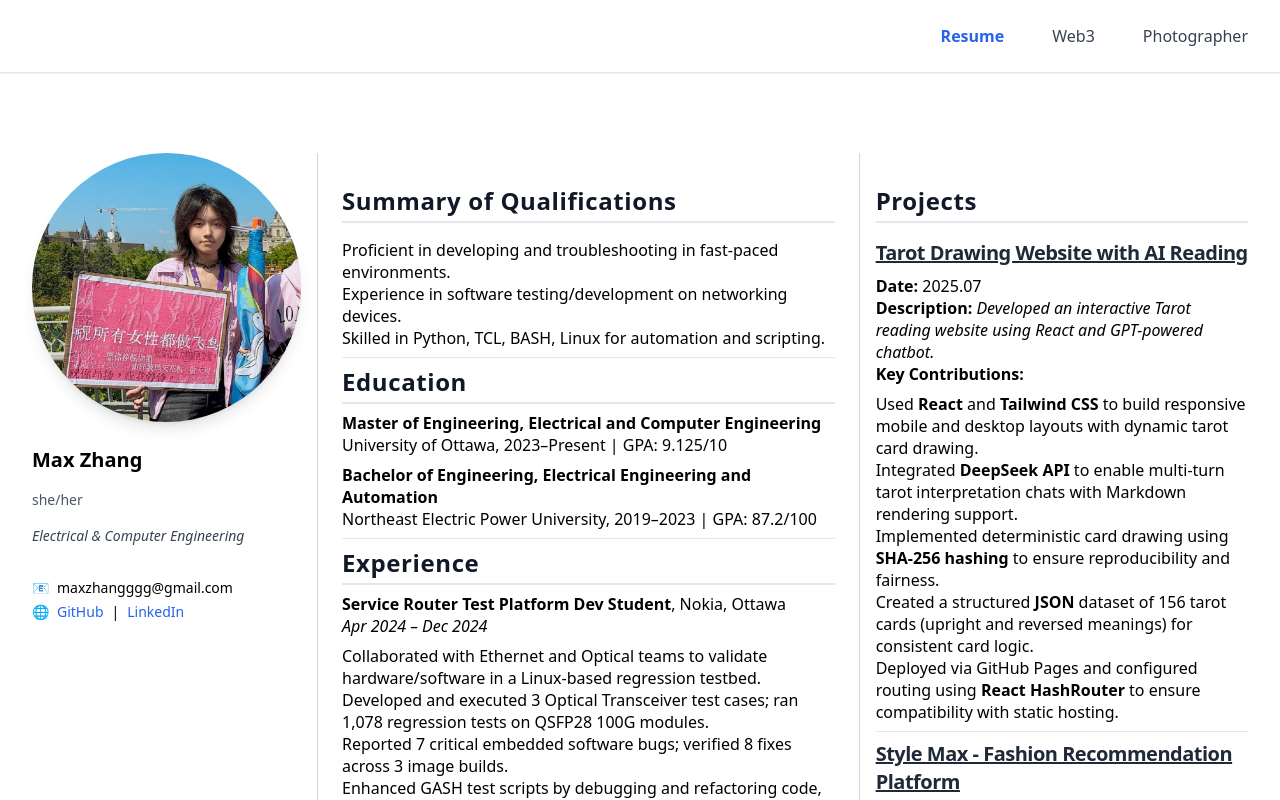
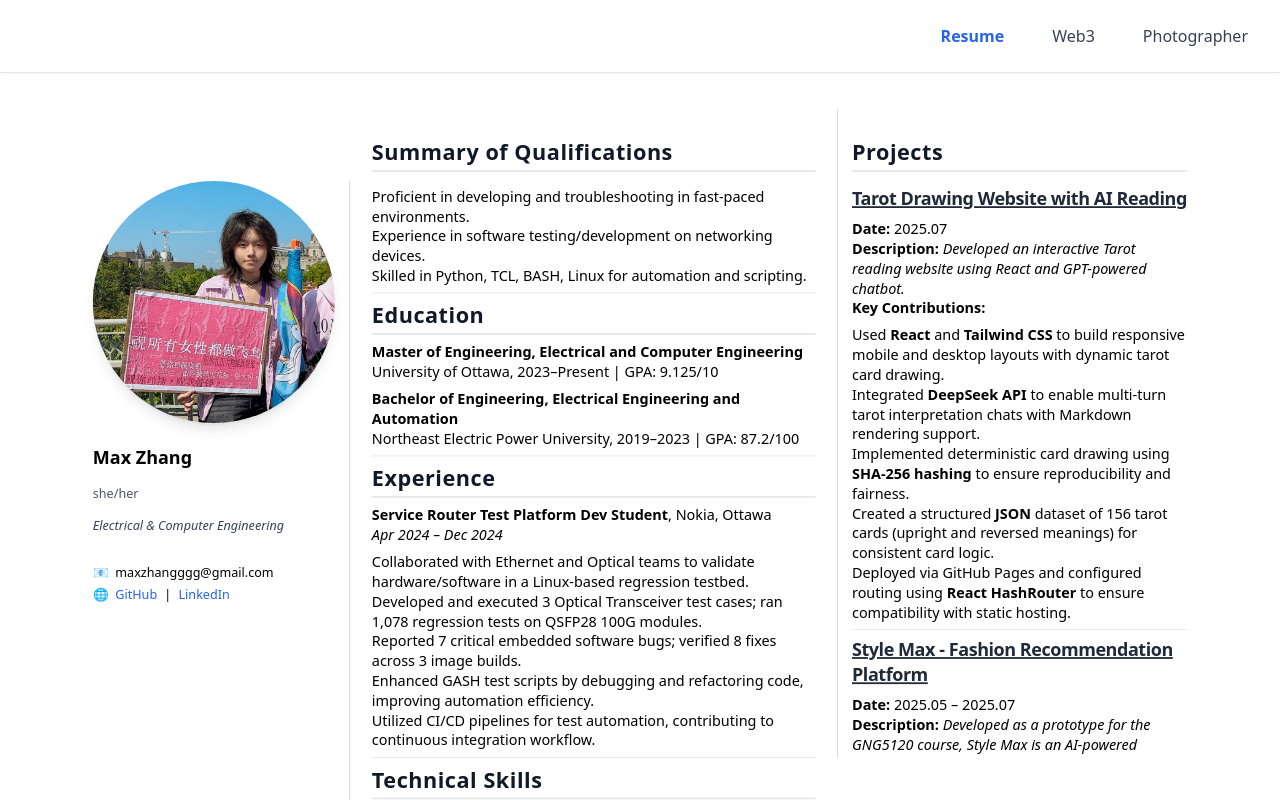
Before and after one commit to maxzhangg/portfolio, a React (Vite) app: page /#/resume in a window 1280 px wide. Shown: the top 800 px of the page. Built offline with nearby package versions, Linux system fonts and the light colour scheme.

Commit message:
justify layout

```diff
--- a/src/pages/ResumePage.jsx
+++ b/src/pages/ResumePage.jsx
@@ -46,9 +46,11 @@ const ResumePage = () => {
 
 
   return (
-    <div className="grid grid-cols-1 md:grid-cols-12 gap-6 max-w-[1800px] mx-auto px-8 pt-20 pb-8">
+    <div className="transform scale-90 origin-top grid grid-cols-1 md:grid-cols-12 gap-6 max-w-[1800px] mx-auto px-8 pt-10 pb-8">
       {/* 左栏：头像 + 个人信息 */}
-      <div className="md:col-span-3 flex justify-center md:block border-r border-gray-300 pr-4">
+      <div className="md:col-span-3 flex justify-center md:block border-r border-gray-300 pr-4 mt-20">
+
+
 
         <div className="flex flex-col items-center md:items-start gap-4 text-sm text-center md:text-left">
           {/* 头像 */}
```
